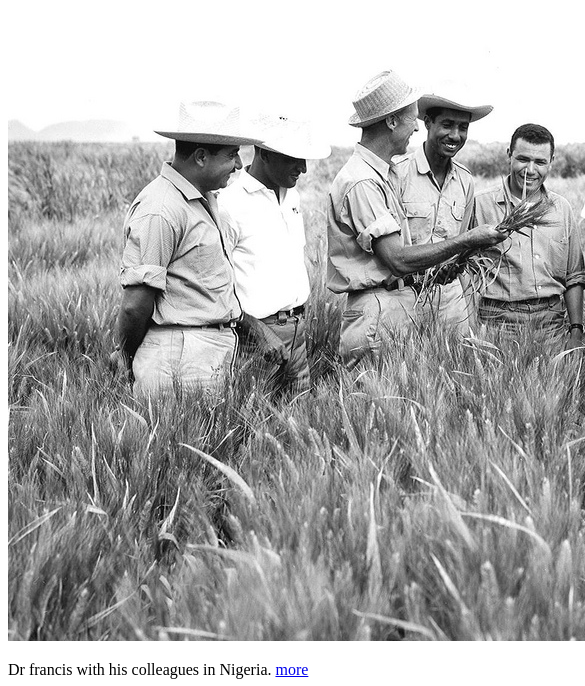
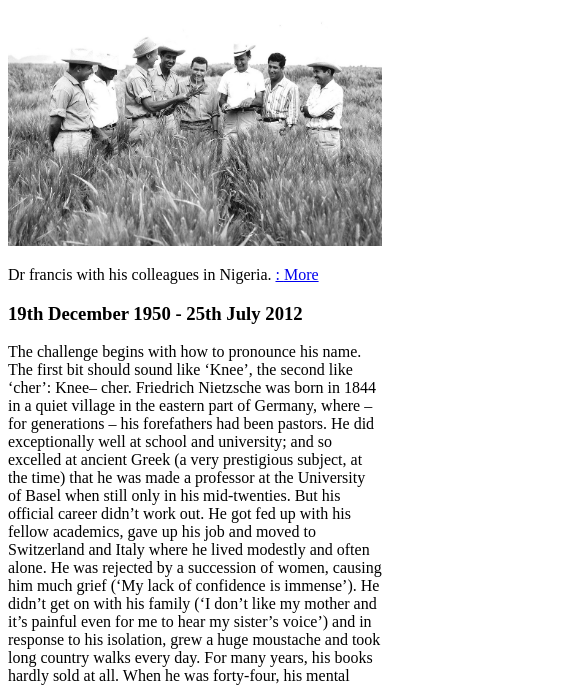
Before and after one commit to FRANCISALEKE/tribute-page, a plain HTML site: page index.html in a window 390 px wide. Shown: the part 120-806 px from the top of the page, 585 px wide, since content can reach past the window. Drawn offline with Linux system fonts and the light colour scheme.

Commit message:
responsively resized image

```diff
--- a/index.html
+++ b/index.html
@@ -1,6 +1,7 @@
 <!DOCTYPE html>
 <html>
   <head>
+    <link rel="stylesheet" type="text/css" href="styles.css">
     <title>My Tribute page</title>
   </head>
   <body>
@@ -12,7 +13,8 @@
       <div id="img-div">
         <img id="image" src="dr-francis.jpg" />
         <p id="img-caption">Dr francis with his colleagues in Nigeria.
-          <a id="tribute-link" href="https://www.google.com/" target="_blank"> more</a>
+          <a id="tribute-link" href="https://www.google.com" target="_blank">: </a>
+          <a id="tribute-link" href="./details.html">More</a>
         </p>
       </div>
       <div id="tribute-info">
--- /dev/null
+++ b/styles.css
@@ -0,0 +1,3 @@
+img {
+  max-width: 100%;
+}
```
